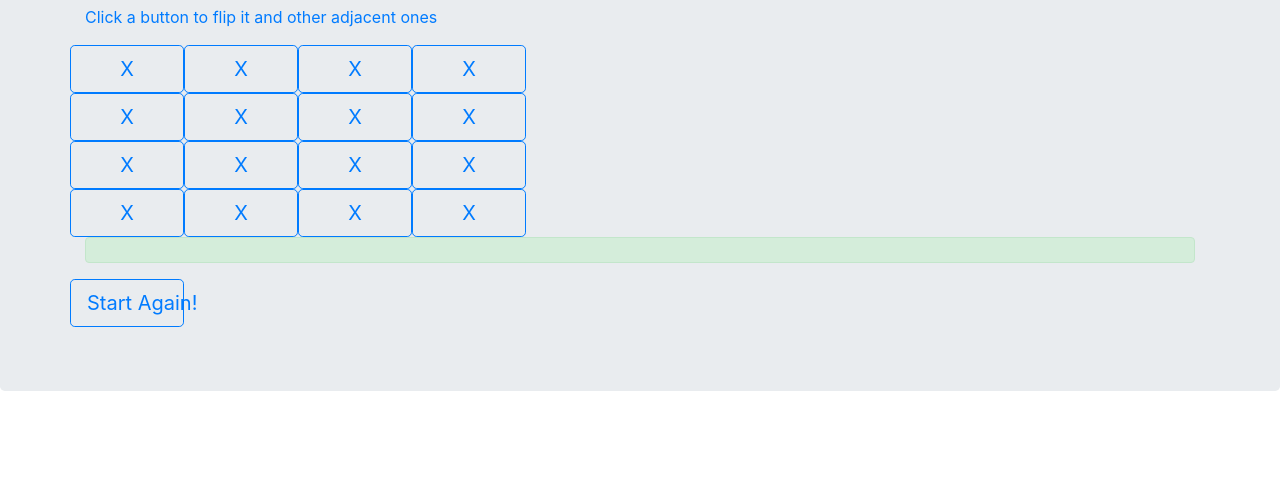
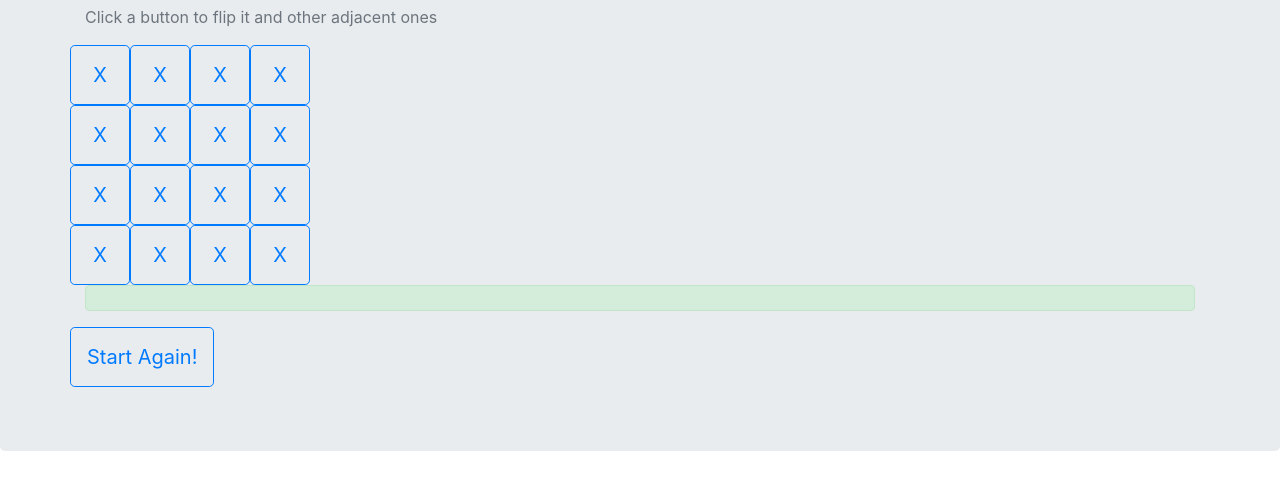
Before and after one commit to j-shim/javascript, a plain HTML site: page puzzle.html in a window 1280 px wide. Shown: the part 105-594 px from the top of the page. Drawn offline with nearby package versions, Linux system fonts and the light colour scheme.

Commit message:
more design changes again

```diff
--- a/puzzle.html
+++ b/puzzle.html
@@ -10,8 +10,8 @@
     <script src="https://maxcdn.bootstrapcdn.com/bootstrap/4.1.0/js/bootstrap.min.js"></script>
     <style>
       .btn {
-        width: 10%;
-        height: 10%;
+        min-width: 60px;
+        min-height: 60px;
       }
     </style>
   </head>
@@ -19,7 +19,7 @@
     <div class="jumbotron">
       <div class="container">
         <h2>Eliminate all X's!</h2>
-        <p class="text-primary">Click a button to flip it and other adjacent ones</p>
+        <p class="text-secondary">Click a button to flip it and other adjacent ones</p>
       </div>
       <div class="container">
         <div class="row">
```
